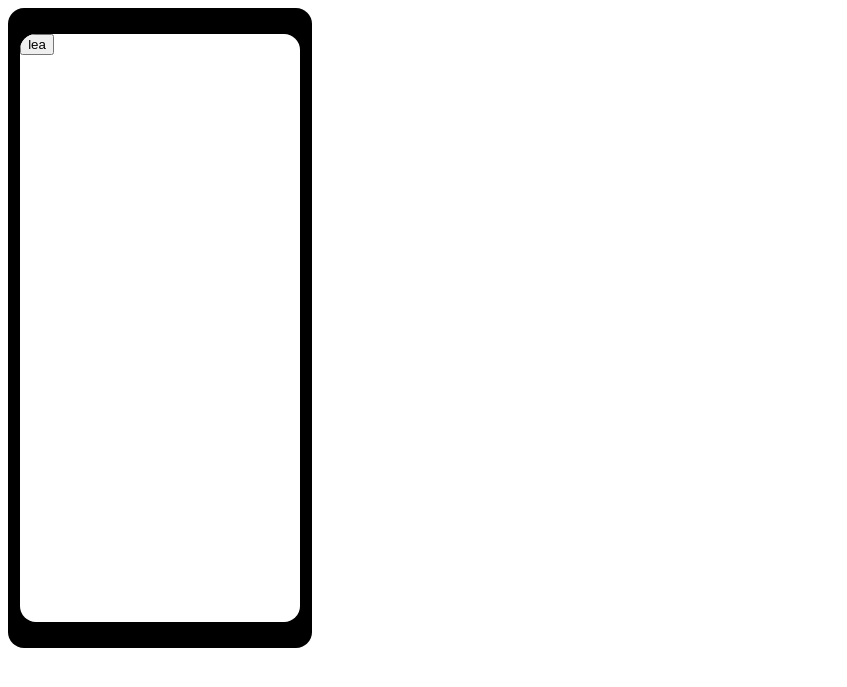
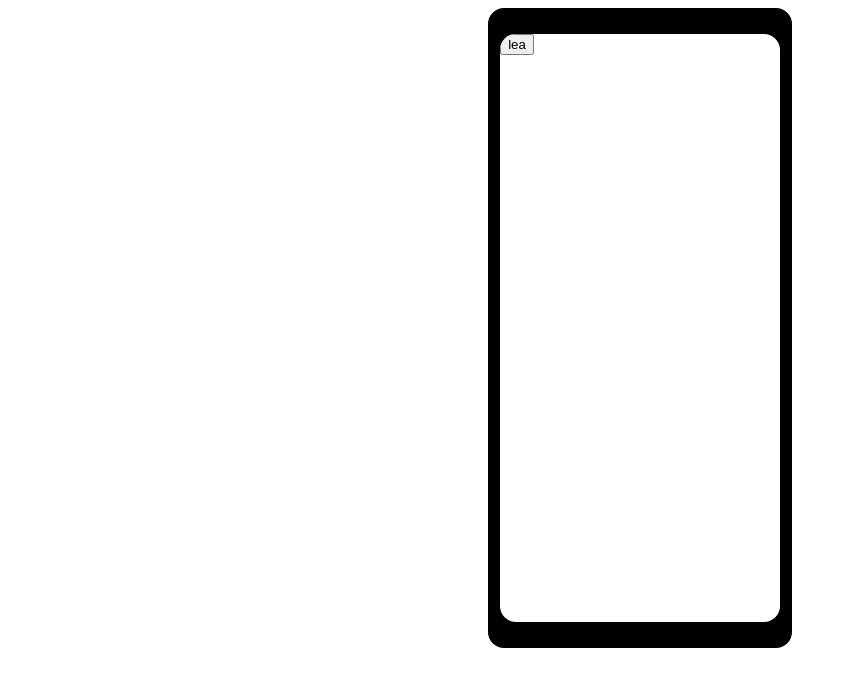
Before and after one commit to Jossl123/NuitDeLinfo2023, a PHP site: page / in a window 1280 px wide. Shown: the top 687 px of the page, without its empty margins (0-847 px from the left). Run offline with PHP 8.4, Linux system fonts and the light colour scheme.

Commit message:
switch temp

```diff
--- a/src/public/css/phone/phone.css
+++ b/src/public/css/phone/phone.css
@@ -2,6 +2,10 @@
     width: 100%;
     height: 100%;
     font-family: 'Franklin Gothic Medium', 'Arial Narrow', Arial, sans-serif;
+}
+body{
+    display: flex;
+    justify-content: center;
 }
 #phone_out{
     width: 38vh;
--- a/src/public/phone.php
+++ b/src/public/phone.php
@@ -12,7 +12,7 @@
 </head>
 <body>
     <div id="phone_out">
-        <div id="phone">
+        <div id="phone" id="lock">
             <div id="conversations" class="panel">
             </div>
             <div id="discussion" class="panel">
@@ -29,7 +29,9 @@
                 </div>
             </div>
         </div>
+        <div id="lock">
     </div>
+    <div id="stat"> </div>
     <script src="./js/msgLogic.js"></script>
     <script src="./js/conversations.js"></script>
 </body>
```
